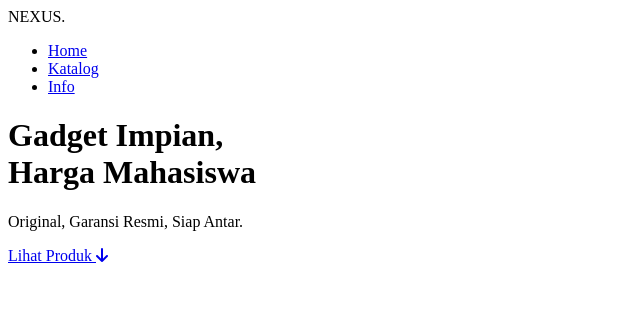
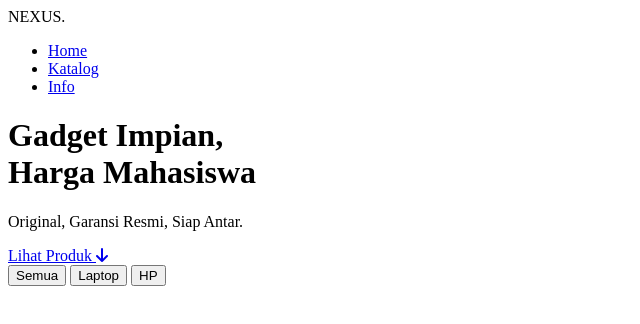
Before and after one commit to mhmdaryaqadi/Project-UAS-DW-A, a plain HTML site: page index.html in a window 1280 px wide. Shown: the whole page, without its empty margins (0-640 px from the left). Drawn offline with Linux system fonts and the light colour scheme.

Commit message:
"Create catalog section and filter buttons"

```diff
--- a/index.html
+++ b/index.html
@@ -20,6 +20,7 @@
             <li><a href="#keunggulan">Info</a></li>
         </ul>
     </nav>
+
     <header id="home">
         <h1>Gadget Impian, <br> <span class="biru">Harga Mahasiswa</span></h1>
         <p>Original, Garansi Resmi, Siap Antar.</p>
@@ -27,5 +28,15 @@
         <a href="#katalog" class="btn-utama">Lihat Produk <i class="fa-solid fa-arrow-down"></i></a>
     </header>
 
+    <section id="katalog" class="container">
+
+        <div class="filter-box">
+            <button onclick="filter('all')" class="btn-filter">Semua</button>
+            <button onclick="filter('laptop')" class="btn-filter">Laptop</button>
+            <button onclick="filter('hp')" class="btn-filter">HP</button>
+        </div>
+
+        </section>
+
     </body>
 </html>
```
